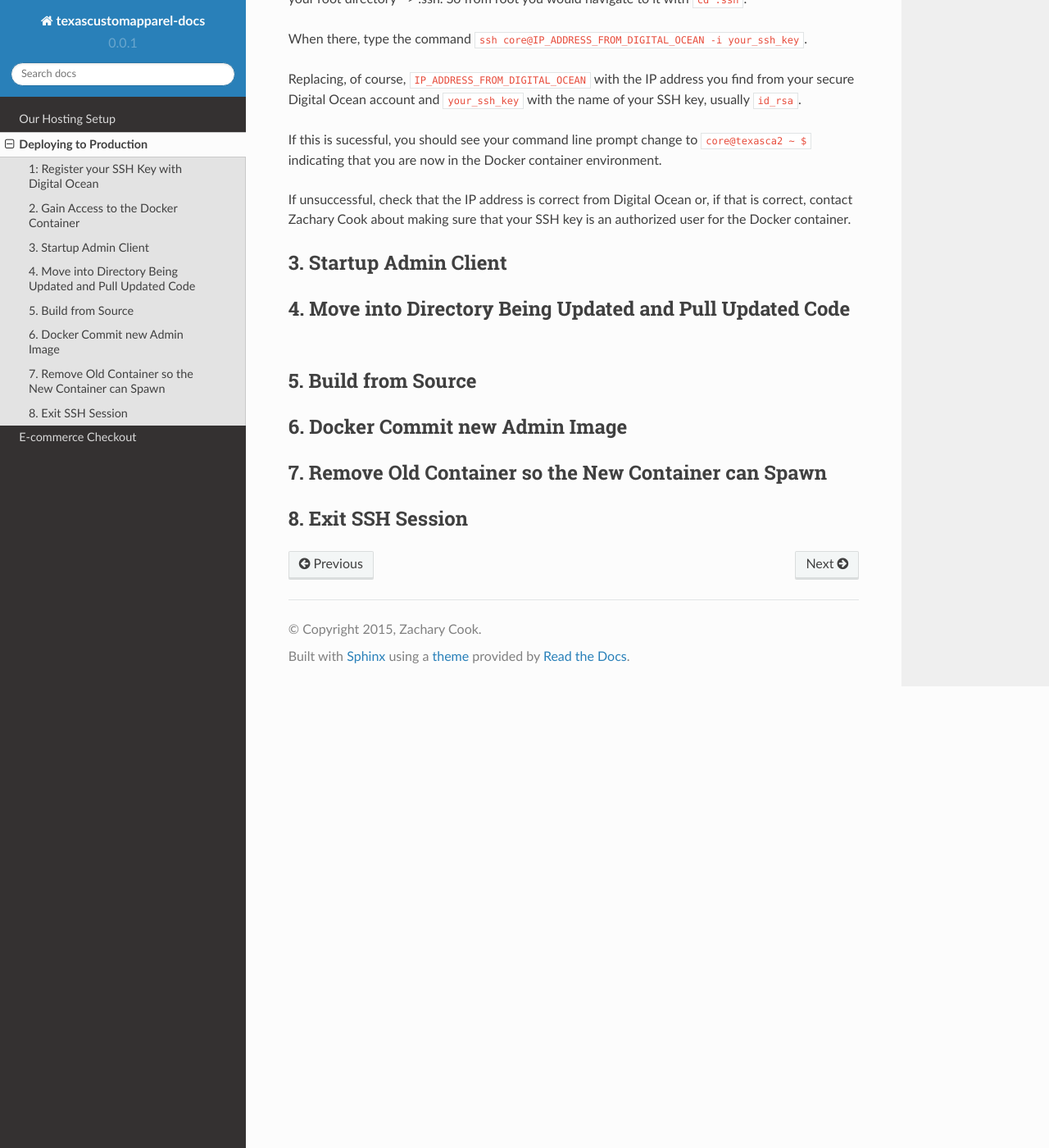
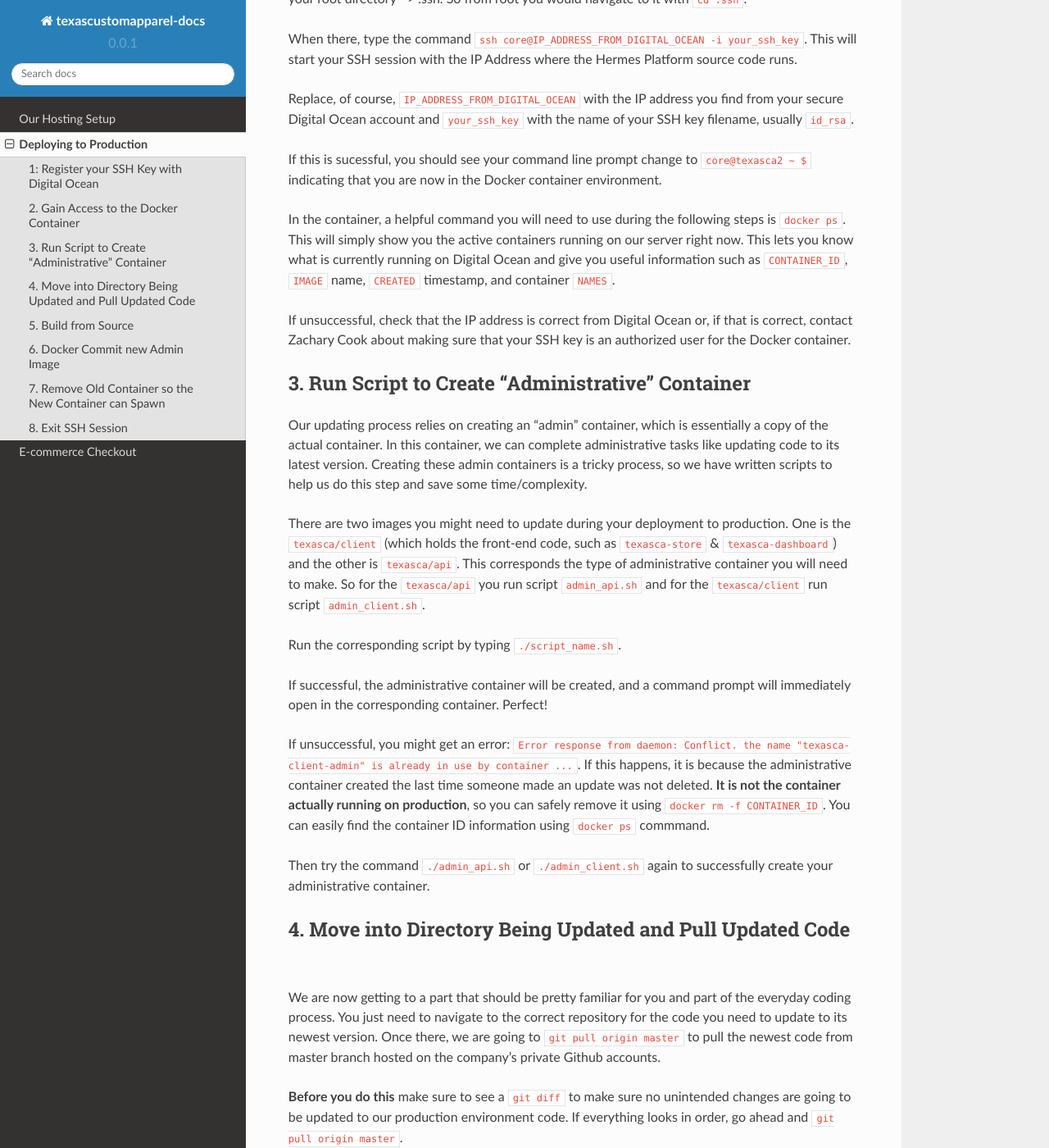
Before and after one commit to djlovegrind/texasca-docs, a Sphinx documentation site: the page built from docs/source/productionDeployment.rst, in a window 1280 px wide and 1400 px high, scrolled down 741 px. Shown: the whole window at 82% size. Built offline with Sphinx 7.4.7 and the Read the Docs theme 2.0.0, drawn with Linux system fonts in a browser that asks for light colours; some of the changed text lies outside the part shown.

Commit message:
Production deployment documentation finished.

```diff
--- a/docs/source/productionDeployment.rst
+++ b/docs/source/productionDeployment.rst
@@ -22,28 +22,59 @@
 
 Once you are ready, navigate to the directory location where your ssh key is held. Typically this is in your root directory --> .ssh. So from root you would navigate to it with ``cd .ssh``.
 
-When there, type the command ``ssh core@IP_ADDRESS_FROM_DIGITAL_OCEAN -i your_ssh_key``.
+When there, type the command ``ssh core@IP_ADDRESS_FROM_DIGITAL_OCEAN -i your_ssh_key``. This will start your SSH session with the IP Address where the Hermes Platform source code runs.
 
-Replacing, of course, ``IP_ADDRESS_FROM_DIGITAL_OCEAN`` with the IP address you find from your secure Digital Ocean account and ``your_ssh_key`` with the name of your SSH key, usually ``id_rsa``.
+Replace, of course, ``IP_ADDRESS_FROM_DIGITAL_OCEAN`` with the IP address you find from your secure Digital Ocean account and ``your_ssh_key`` with the name of your SSH key filename, usually ``id_rsa``.
 
 If this is sucessful, you should see your command line prompt change to ``core@texasca2 ~ $`` indicating that you are now in the Docker container environment.
 
+In the container, a helpful command you will need to use during the following steps is ``docker ps``. This will simply show you the active containers running on our server right now. This lets you know what is currently running on Digital Ocean and give you useful information such as ``CONTAINER_ID``, ``IMAGE`` name, ``CREATED`` timestamp, and container ``NAMES``.
+
 If unsuccessful, check that the IP address is correct from Digital Ocean or, if that is correct, contact Zachary Cook about making sure that your SSH key is an authorized user for the Docker container.
 
-3. Startup Admin Client
-------------------------
+3. Run Script to Create "Administrative" Container
+------------------------------------------------------
+
+Our updating process relies on creating an "admin" container, which is essentially a copy of the actual container. In this container, we can complete administrative tasks like updating code to its latest version. Creating these admin containers is a tricky process, so we have written scripts to help us do this step and save some time/complexity.
+
+There are two images you might need to update during your deployment to production. One is the ``texasca/client`` (which holds the front-end code, such as ``texasca-store`` & ``texasca-dashboard``) and the other is ``texasca/api``. This corresponds the type of administrative container you will need to make. So for the ``texasca/api`` you run script ``admin_api.sh`` and for the ``texasca/client`` run script ``admin_client.sh``.
+
+Run the corresponding script by typing ``./script_name.sh``.
+
+If successful, the administrative container will be created, and a command prompt will immediately open in the corresponding container. Perfect!
+
+If unsuccessful, you might get an error: ``Error response from daemon: Conflict. the name "texasca-client-admin" is already in use by container ...``. If this happens, it is because the administrative container created the last time someone made an update was not deleted. **It is not the container actually running on production**, so you can safely remove it using ``docker rm -f CONTAINER_ID``. You can easily find the container ID information using ``docker ps`` commmand.
+
+Then try the command ``./admin_api.sh`` or ``./admin_client.sh`` again to successfully create your administrative container.
 
 4. Move into Directory Being Updated and Pull Updated Code
 ------------------------------------------------------------
 
+We are now getting to a part that should be pretty familiar for you and part of the everyday coding process. You just need to navigate to the correct repository for the code you need to update to its newest version. Once there, we are going to ``git pull origin master`` to pull the newest code from master branch hosted on the company's private Github accounts.
+
+**Before you do this** make sure to see a ``git diff`` to make sure no unintended changes are going to be updated to our production environment code. If everything looks in order, go ahead and ``git pull origin master``.
+
 5. Build from Source
 ----------------------
+
+Before you are ready to have the updated code run on production, run ``grunt build`` from the command line to build the updated application from source. You should be done now doing work from inside of the container. Hit ``Ctrl`` + ``P`` + ``Q`` to get back outside of the specific container.
 
 6. Docker Commit new Admin Image
 ---------------------------------
 
+Now commit the new administrative container you have made and updated using command ``docker commit CONTAINER_ID texasca/client`` or ``docker commit CONTAINER_ID texasca/api`` replacing ``CONTAINER_ID`` with the id of the administrative container you have just created.
+
+
 7. Remove Old Container so the New Container can Spawn
 --------------------------------------------------------
 
+You can now remove the old container your administrative one is going to replace. This **is** the container actually running live on production, but it will be automatically replaced by the administrative container you have just created after you remove it. Run ``docker rm -f CONTAINER_ID`` to remove it.
+
+You should now have the updated code running on production! Run ``docker ps`` to checkout your handywork and confirm that a container was just created running the new code. Please remember to ``docker rm`` the now useless administrative container, which should clearly have been created longer ago than the actual production container that should have just spawned.
+
 8. Exit SSH Session
 ------------------------
+
+That should complete your successful deployment of updated code to our production environment. Contact Zachary Cook at zach_cook@texasca.com if you have any questions.
+
+Run ``exit`` to end the SSH session.
```
Also changed, not shown: 8 other files.
